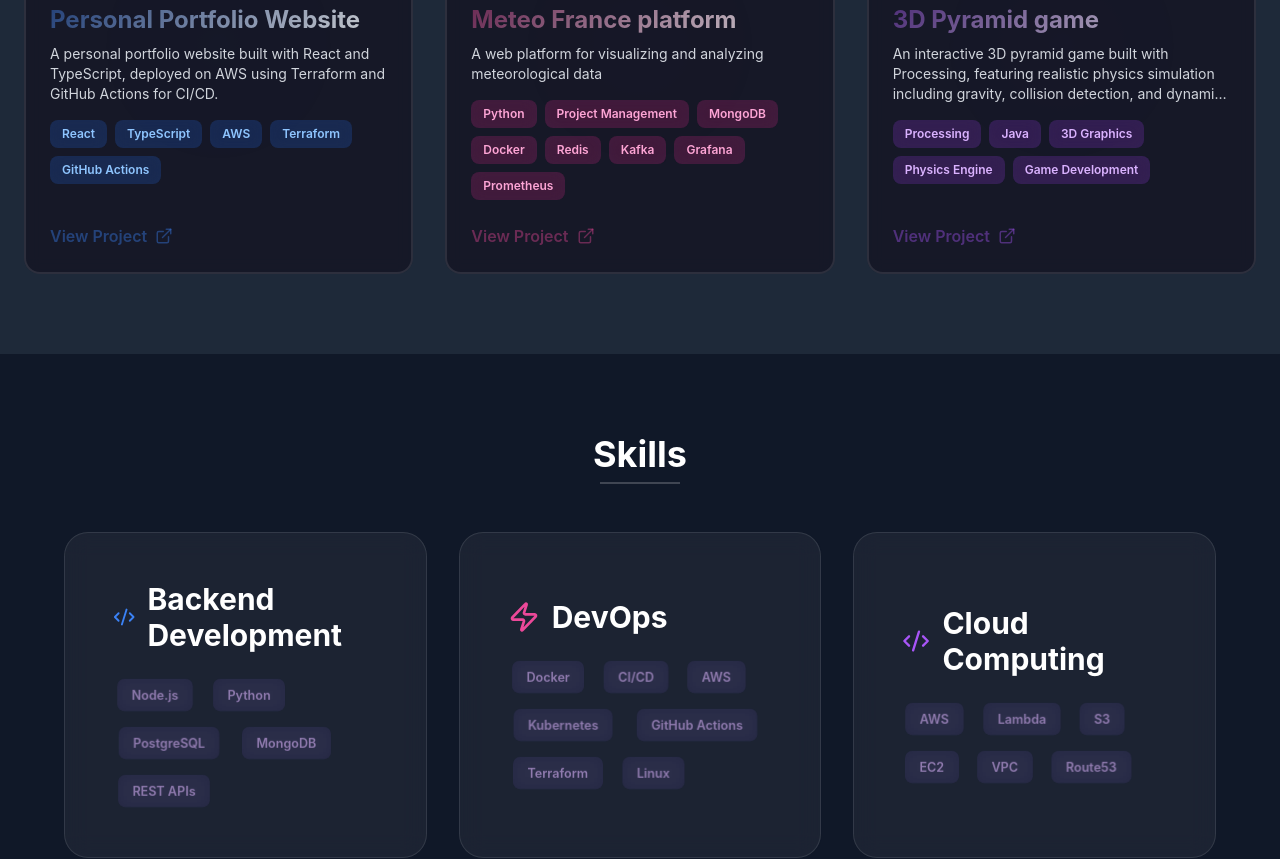
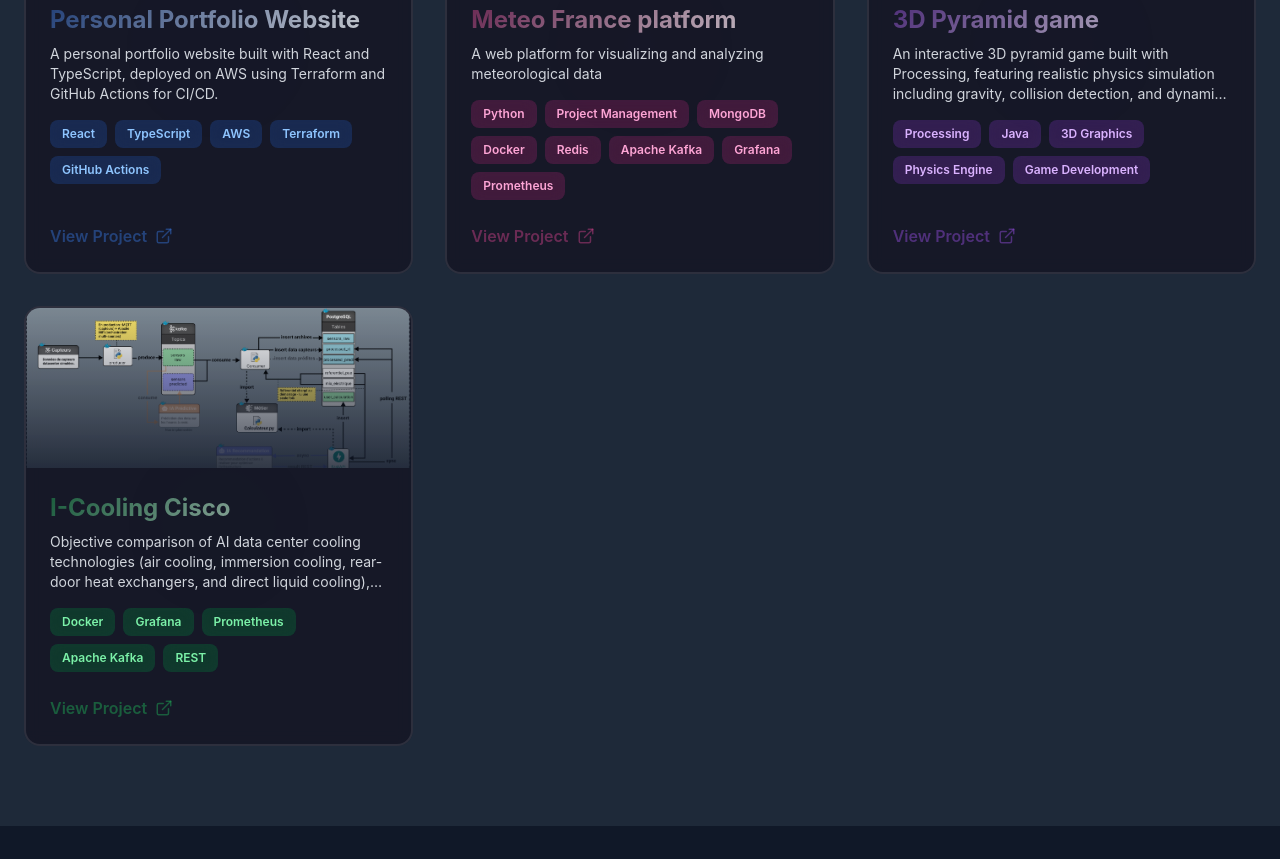
Before and after one commit to rbenna1/portfolio, a React (Vite) app in the folder client/: page / in a window 1280 px wide. Shown: the part 1160-2019 px from the top of the page. Built offline with nearby package versions, Linux system fonts and the light colour scheme.

Commit message:
feat: add Cisco project

```diff
--- a/client/src/content.tsx
+++ b/client/src/content.tsx
@@ -83,7 +83,7 @@ export const projects: {
 	{
 		title: "Meteo France platform",
 		description: "A web platform for visualizing and analyzing meteorological data ",
-		tech: ["Python", "Project Management", "MongoDB", "Docker", "Redis", "Kafka", "Grafana", "Prometheus"],
+		tech: ["Python", "Project Management", "MongoDB", "Docker", "Redis", "Apache Kafka", "Grafana", "Prometheus"],
 		link: "https://github.com/Paris-Saclay-Meteo-OpenIoT/Meteo-France-Platform-IoT",
 		img: "/project/weather.webp"
 
@@ -95,6 +95,13 @@ export const projects: {
 		tech: ["Processing", "Java", "3D Graphics", "Physics Engine", "Game Development"],
 		link: "https://github.com/rbenna1/Labyrinth",
 		img: "/project/labyrinth.png"
+	},
+	{
+		title: "I-Cooling Cisco",
+		description : "Objective comparison of AI data center cooling technologies (air cooling, immersion cooling, rear-door heat exchangers, and direct liquid cooling), incorporating real-time sensor data, with a configurable composite scoring system and AI-driven recommendations.",
+		tech : ["Docker", "Grafana", "Prometheus", "Apache Kafka", "REST"],
+		link : "https://github.com/rbenna1/hackaton",
+		img : "/project/hack.png"
 	}
 
 ] as const;
```
Also changed, not shown: client/public/project/hack.png (added).
